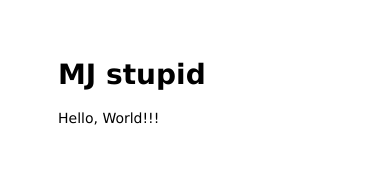
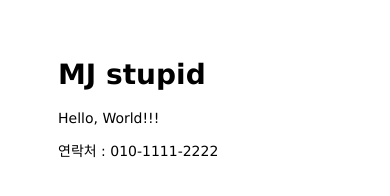
Before and after one commit to lkh42088/mastering-git-github, a website: page public/index.html in a window 390 px wide. Drawn offline with Linux system fonts and the light colour scheme.

Commit message:
Add Phone number

```diff
--- a/public/index.html
+++ b/public/index.html
@@ -10,4 +10,8 @@
   <p>Hello, World!!!</p>
 </body>
 
+<footer>
+  <p> 연락처 : 010-1111-2222 </p>
+</footer>
+
 </html>
```
